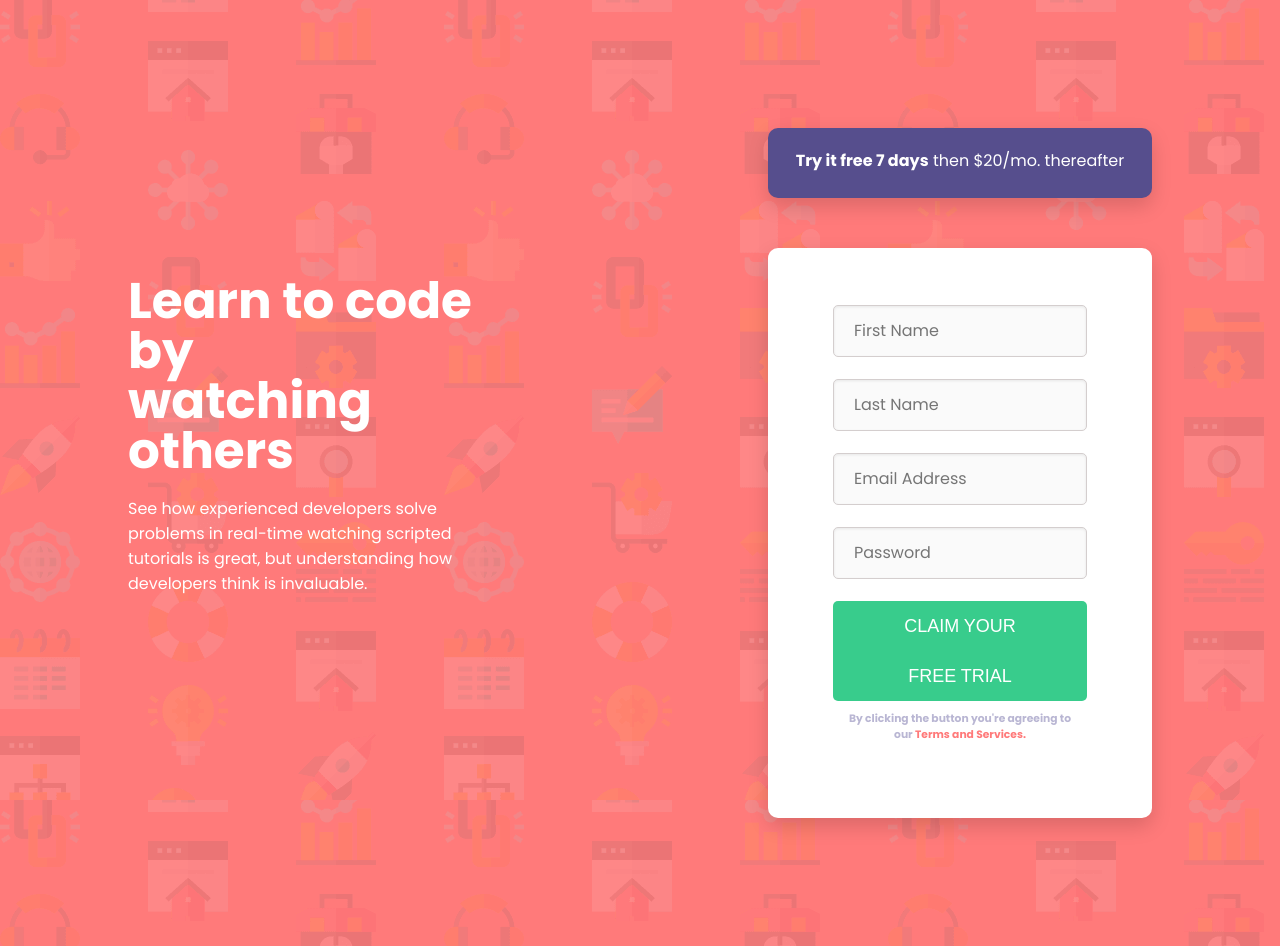
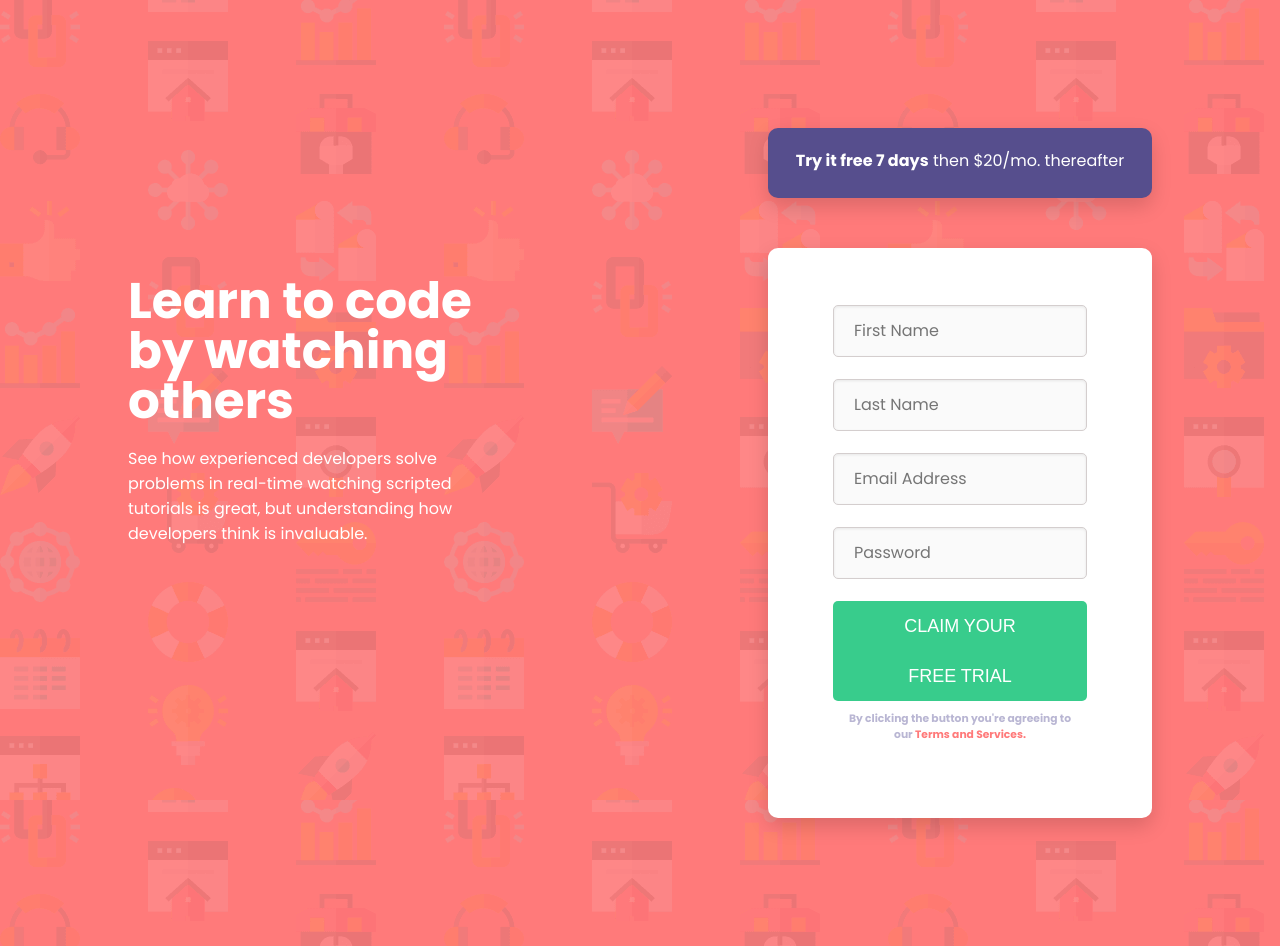
Before and after one commit to gbengarock/Responsive-css-form, a plain HTML site: page index.html in a window 1280 px wide. Drawn offline with Linux system fonts and the light colour scheme.

Commit message:
Update index.html

```diff
--- a/index.html
+++ b/index.html
@@ -23,7 +23,7 @@
     <div class="page-wrapper bg">
 
          <section class="wrapper-text">
-             <h1>Learn to code by <br> watching others</h1>
+             <h1>Learn to code by watching others</h1>
              <p>See how experienced developers solve problems in real-time watching scripted tutorials is great, but understanding how developers think is invaluable.</p>
          </section>
 
```
